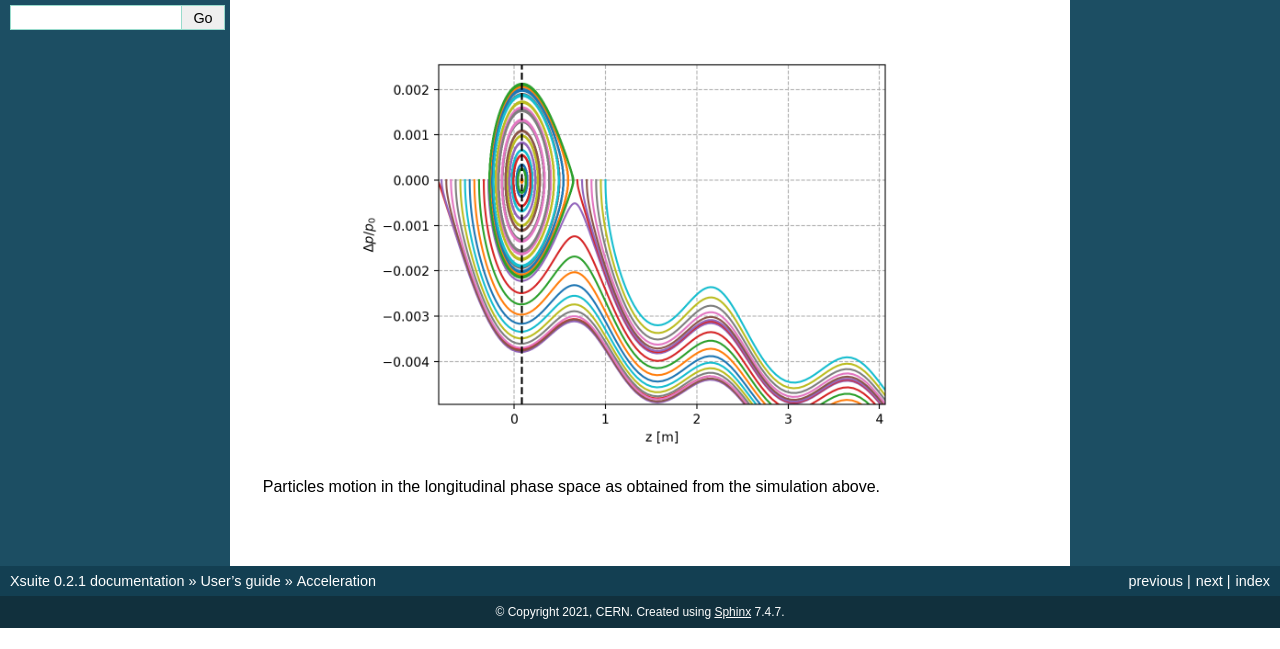
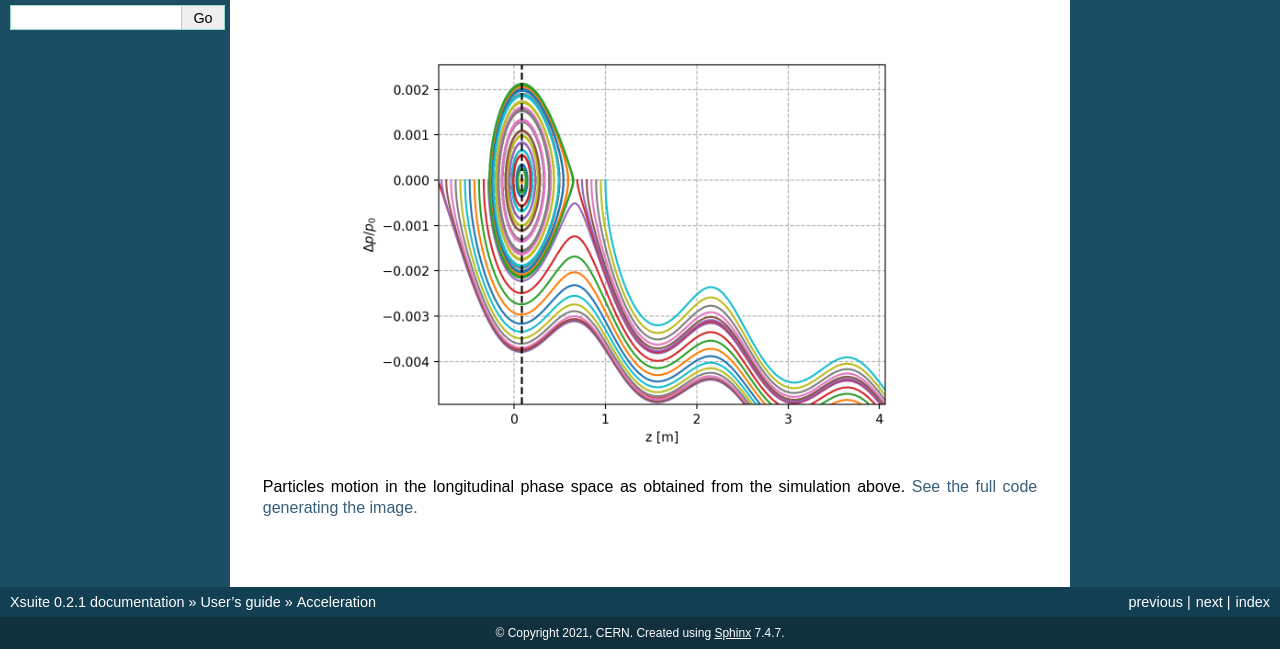
Before and after one commit to xsuite/xsuite, a Sphinx documentation site: the page built from docs/acceleration.rst, in a window 1280 px wide, cut to the strip 256-905 px from the top of the page. Built offline with Sphinx 7.4.7, drawn with Linux system fonts in a browser that asks for light colours.

```diff
--- a/docs/acceleration.rst
+++ b/docs/acceleration.rst
@@ -13,4 +13,6 @@ The acceleration can be simulated by adding to the line the element
     :align: center
 
     Particles motion in the longitudinal phase space as obtained from
-    the simulation above.
+    the simulation above. `See the full code generating the image.
+    <https://github.com/xsuite/xtrack/blob/main/examples/acceleration/
+    000_acceleration.py>`_
--- a/docs/collimation.rst
+++ b/docs/collimation.rst
@@ -22,7 +22,9 @@ how to use this feature.
     :align: center
 
     Generated transition between the defined apertures. Red dots represent the
-    location of the particle-loss events.
+    location of the particle-loss events. `See the code generating the image.
+    <https://github.com/xsuite/xtrack/blob/main/examples/collimation/
+    001_loss_location_refinement.py>`_
 
 Beam interaction (generation of secondary particles)
 ====================================================
--- a/docs/twiss.rst
+++ b/docs/twiss.rst
@@ -14,3 +14,5 @@ slip factor, etc. This is illustrated in the following example.
     :align: center
 
     Twiss functions and accelerator parameters as obtained by Xtrack twiss.
+    `See the full code generating the image. <https://github.com/xsuite/xtrack/
+    blob/main/examples/twiss/000_twiss.py>`_
```
Also changed, not shown: docs/particlesmanip.rst (+10 -2 lines).
